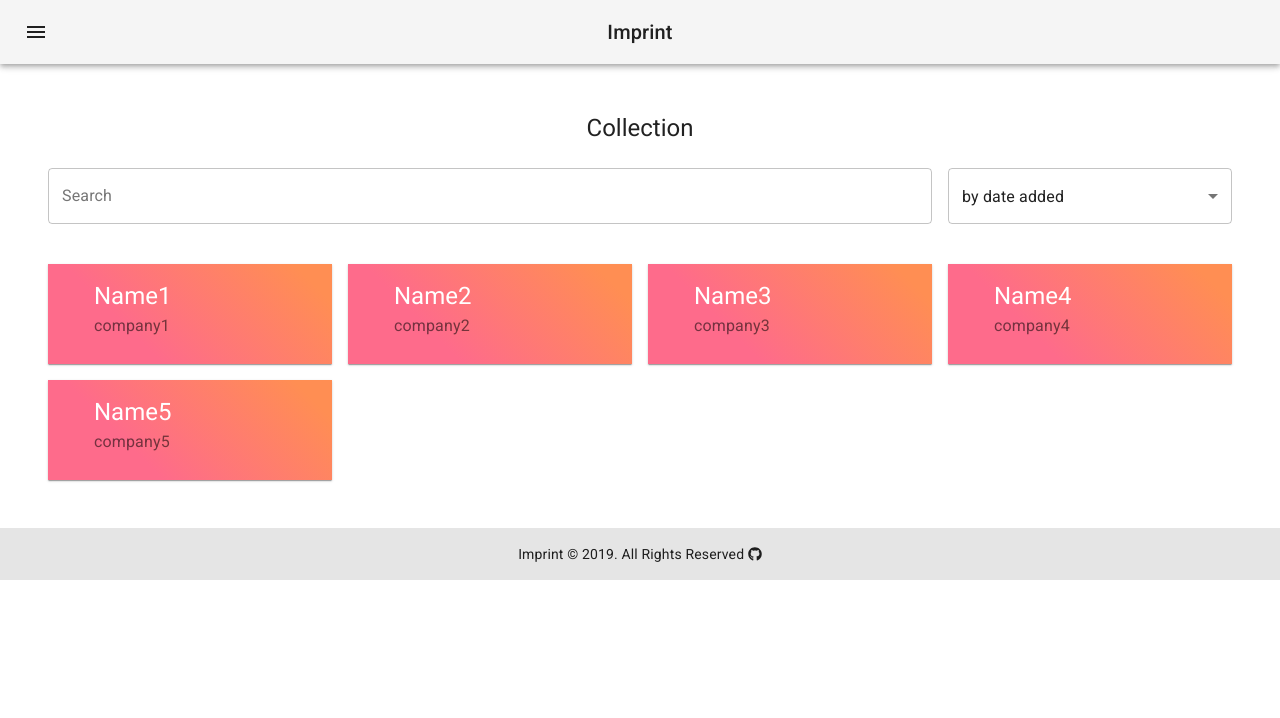
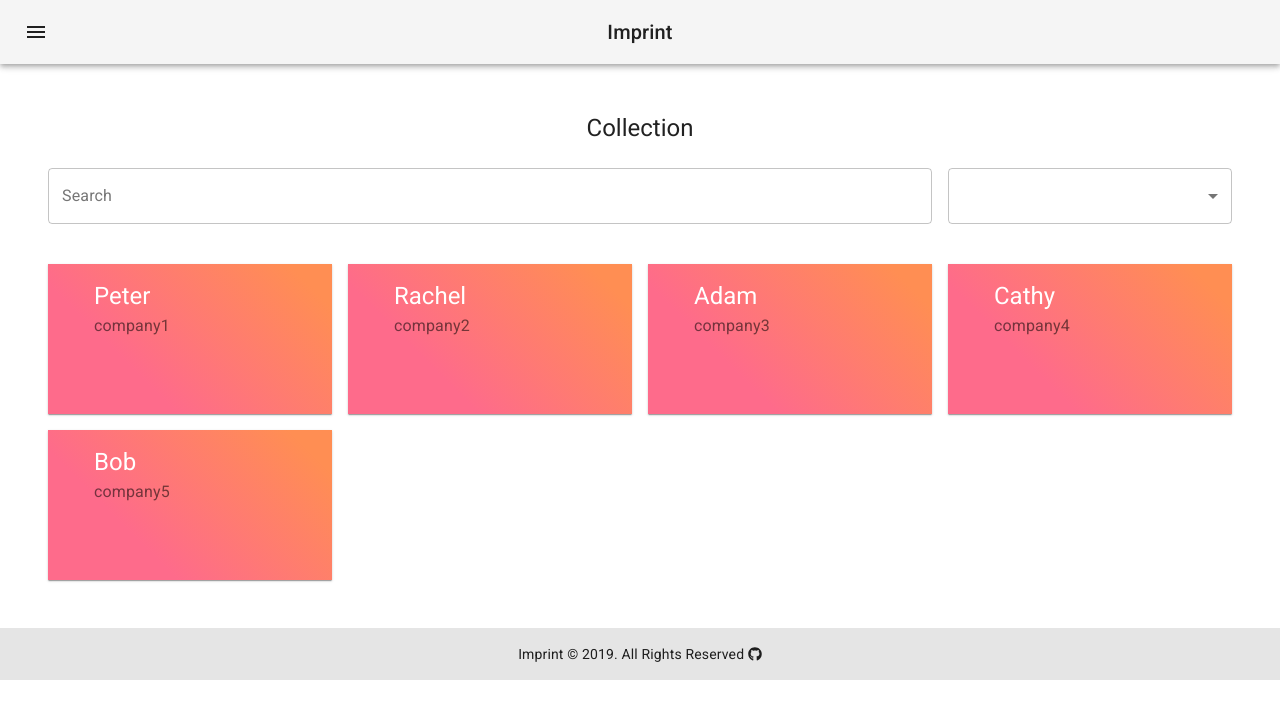
Before and after one commit to hchen651/app-project-3, a React (Create React App) app in the folder client/: page /collection in a window 1280 px wide. Shown: the top 718 px of the page. Built offline with nearby package versions, Linux system fonts and the light colour scheme.

Commit message:
collection page update, card update

```diff
--- a/client/src/pages/Collection/index.js
+++ b/client/src/pages/Collection/index.js
@@ -1,4 +1,4 @@
-import React, { useState, Component } from 'react';
+import React, { useState, useEffect } from 'react';
 
 // Component
 import BusinessCardS from '../../components/BusinessCardS';
@@ -33,6 +33,9 @@ const useStyles = makeStyles(theme => ({
     menu: {
         width: 300,
     },
+    cover: {
+        height: 50
+    }
 }));
 
 // filter options
@@ -42,8 +45,8 @@ const filters = [
         label: 'by date added',
     },
     {
-        value: 'by alphabetical order',
-        label: 'by alphabetical order',
+        value: 'by alphabetical',
+        label: 'by alphabetical',
     },
     {
         value: 'by category',
@@ -58,29 +61,51 @@ const filters = [
 // all cards data (need mongoDB)
 function createData( id, name, title ) {
     return { id, name, title };
-  }
+}
 
-const allCards = [
-    createData( "1", "Name1", "company1" ),
-    createData( "2", "Name2", "company2" ),
-    createData( "3", "Name3", "company3" ),
-    createData( "4", "Name4", "company4" ),
-    createData( "5", "Name5", "company5" ),
+let bizCards = [
+    createData( "1", "Peter", "company1" ),
+    createData( "2", "Rachel", "company2" ),
+    createData( "3", "Adam", "company3" ),
+    createData( "4", "Cathy", "company4" ),
+    createData( "5", "Bob", "company5" ),
 ];
 
 // display all cards
 export default function Collection() {
     const classes = useStyles();
-    const [values, setValues] = React.useState({
-        filter: 'by date added',
-    });
+
+    const [values, setValues] = useState({filter: ""});
+    const [allCards, setBizCards] = useState(bizCards);
 
     const handleChange = name => event => {
         setValues({ ...values, [name]: event.target.value });
     };
 
+    useEffect(() => {
+        if (values.filter === "by alphabetical") {
+            let newCards = [];
+            newCards = allCards.sort((card, otherCard) => {
+                if(card.name < otherCard.name){
+                    return -1;
+                }
+            });
+            setBizCards(newCards);
+        }
+        if(values.filter === "by date added"){
+            let newCards = [];
+            newCards = allCards.sort((card, otherCard) => {
+                if(card.name > otherCard.name){
+                    return -1;
+                }
+            });
+            setBizCards(newCards);
+        }
+    }, [values.filter, allCards]);
+
     return (
         <Container component="main" maxWidth="xl">
+            {values.filter}
             <div className={classes.paper}>
                 <Typography component="h1" variant="h5" align="center" gutterBottom>
                 Collection
@@ -145,8 +170,6 @@ export default function Collection() {
                                     image=""
                                     title=""
                                 />
-                                {/* {card.name}
-                                {card.title} */}
                             </BusinessCardS>
                         </Grid>
                     ))}
```
Also changed, not shown: client/src/components/BusinessCardS/index.js (+4 -82 lines).
